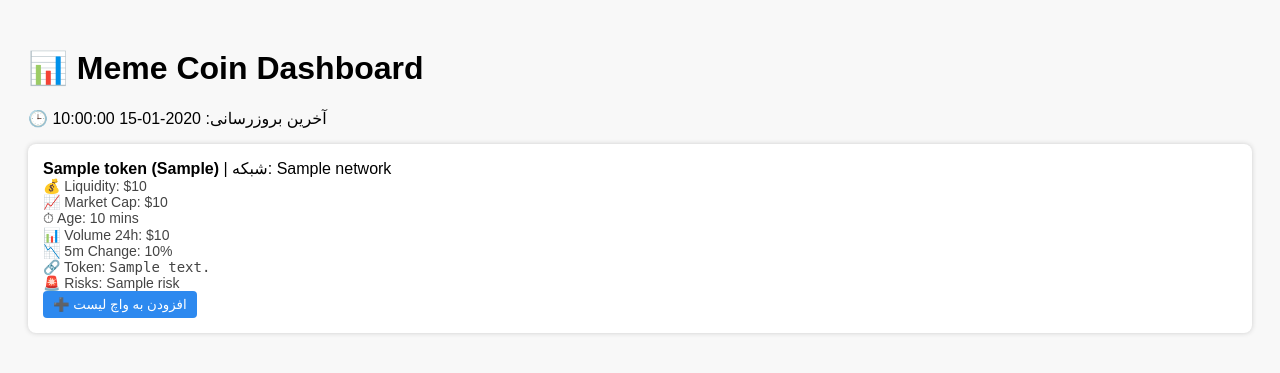
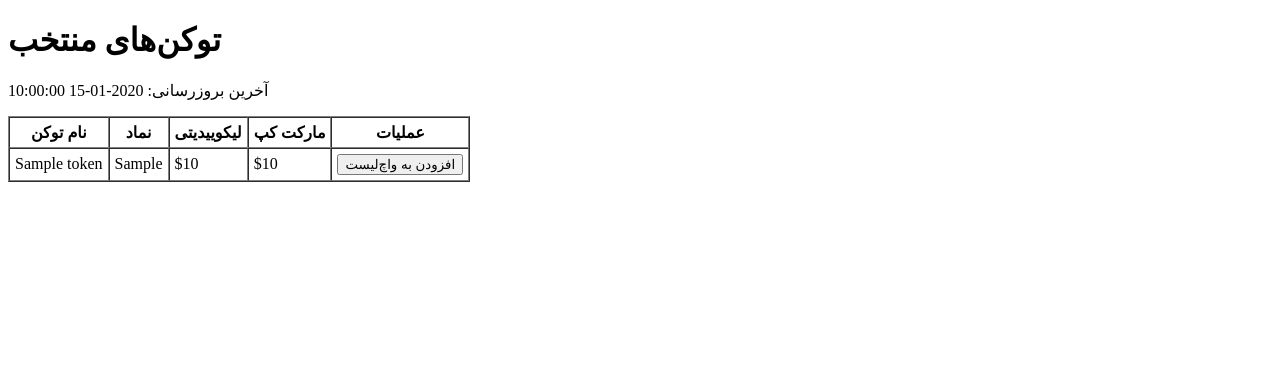
Before and after one commit to tmg1981/mim, a Flask app: template templates/index.html in a window 1280 px wide. Shown: the top 373 px of the page. Run offline with Flask 3, Linux system fonts and the light colour scheme; the template is opened without the code that fills it: most values are stand-ins (such as "Sample title", 1, 10 or a date in 2020); parts of the project's set-up code (start-up, migrations or seed data) failed here and were passed over.

Commit message:
Update app.py and add index.html template

```diff
--- a/app.py
+++ b/app.py
@@ -5,8 +5,6 @@ import threading
 import json
 import os
 from dotenv import load_dotenv
-import pytz
-from datetime import datetime
 
 load_dotenv()
 
@@ -15,20 +13,17 @@ CHAT_ID = int(os.getenv('CHAT_ID'))
 
 app = Flask(__name__)
 
-# تنظیمات API
 base_url = 'https://api.geckoterminal.com/api/v2'
 networks = ['solana', 'base', 'arbitrum']
 
-# فیلترها
 min_market_cap = 500000
 min_volume_24h = 1000000
 min_price_change_5m = 5
-max_age_minutes = 120  # توکن تازه‌لانچ‌شده
+max_age_minutes = 120
 min_liquidity = 90000
 min_liq_to_cap_ratio = 0.3
 max_total_supply = 1_000_000_000
 
-# کش دیتا
 DATA_CACHE = []
 last_updated = None
 WATCHLIST_FILE = 'watchlist.json'
@@ -85,7 +80,6 @@ def fetch_data():
                 token_name = base_token.get('name')
                 token_symbol = base_token.get('symbol')
 
-                # فیلترهای اولیه
                 if (not token_name or not token_symbol or
                     market_cap < min_market_cap or
                     liquidity < min_liquidity or
@@ -109,7 +103,6 @@ def fetch_data():
                 top_holder_percent = float(holders[0]['attributes']['percentage']) if holders else 0
                 top_holder_label = holders[0]['attributes'].get('label', '') if holders else ''
 
-                # بررسی ریسک‌ها
                 risk_notes = []
                 if top_10_percent > 25:
                     risk_notes.append("Top 10 > 25%")
@@ -139,10 +132,8 @@ def fetch_data():
                 DATA_CACHE.append(token_data)
         except Exception as e:
             print(f"خطا در پردازش شبکه {network}: {e}")
-
-    # تنظیم timezone تهران و زمان آخرین آپدیت
-    tehran_tz = pytz.timezone('Asia/Tehran')
-    last_updated = datetime.now(tehran_tz).strftime('%Y-%m-%d %H:%M:%S')
+    last_updated = time.strftime('%Y-%m-%d %H:%M:%S', time.localtime())
+    print(f"Fetched {len(DATA_CACHE)} tokens at {last_updated}")
 
 def auto_fetch():
     while True:
@@ -192,5 +183,4 @@ def add_to_watchlist():
 if __name__ == '__main__':
     threading.Thread(target=auto_fetch, daemon=True).start()
     threading.Thread(target=auto_telegram, daemon=True).start()
-    port = int(os.environ.get("PORT", 10000))
-    app.run(host='0.0.0.0', port=port, debug=True)
+    app.run(host='0.0.0.0', port=int(os.environ.get('PORT', 10000)), debug=True)
--- a/templates/index.html
+++ b/templates/index.html
@@ -1,63 +1,50 @@
 <!DOCTYPE html>
-<html>
+<html lang="fa">
 <head>
-    <meta charset="UTF-8">
-    <title>📊 Meme Coin Dashboard</title>
-    <style>
-        body {
-            font-family: sans-serif;
-            background: #f8f8f8;
-            padding: 20px;
-        }
-        .token {
-            background: white;
-            border-radius: 8px;
-            padding: 15px;
-            margin-bottom: 10px;
-            box-shadow: 0 0 5px #ccc;
-        }
-        button {
-            padding: 6px 10px;
-            background: #2d89ef;
-            color: white;
-            border: none;
-            border-radius: 4px;
-            cursor: pointer;
-        }
-        .info {
-            font-size: 14px;
-            color: #444;
-        }
-    </style>
+    <meta charset="UTF-8" />
+    <title>ربات شکار میم کوین</title>
 </head>
 <body>
-    <h1>📊 Meme Coin Dashboard</h1>
-    <p>🕒 آخرین بروزرسانی: {{ last_updated or "در حال بارگذاری..." }}</p>
-    {% for token in tokens %}
-        <div class="token">
-            <b>{{ token.token_name }} ({{ token.token_symbol }})</b> | شبکه: {{ token.network }}
-            <div class="info">
-                💰 Liquidity: ${{ '{:,.0f}'.format(token.liquidity) }}<br>
-                📈 Market Cap: ${{ '{:,.0f}'.format(token.market_cap) }}<br>
-                ⏱ Age: {{ token.age }} mins<br>
-                📊 Volume 24h: ${{ '{:,.0f}'.format(token.volume_24h) }}<br>
-                📉 5m Change: {{ token.price_change_5m }}%<br>
-                🔗 Token: <code>{{ token.address }}</code><br>
-                🚨 Risks: {{ token.risks | join(', ') if token.risks else 'None' }}
-            </div>
-            <button onclick="addToWatchlist('{{ token.address }}')">➕ افزودن به واچ لیست</button>
-        </div>
-    {% endfor %}
+    <h1>توکن‌های منتخب</h1>
+    <p>آخرین بروزرسانی: {{ last_updated }}</p>
+    <table border="1" cellpadding="5" cellspacing="0">
+        <thead>
+            <tr>
+                <th>نام توکن</th>
+                <th>نماد</th>
+                <th>لیکوییدیتی</th>
+                <th>مارکت کپ</th>
+                <th>عملیات</th>
+            </tr>
+        </thead>
+        <tbody>
+            {% for token in tokens %}
+            <tr>
+                <td>{{ token.token_name }}</td>
+                <td>{{ token.token_symbol }}</td>
+                <td>${{ "{:,.0f}".format(token.liquidity) }}</td>
+                <td>${{ "{:,.0f}".format(token.market_cap) }}</td>
+                <td><button onclick="addToWatchlist('{{ token.address }}')">افزودن به واچ‌لیست</button></td>
+            </tr>
+            {% else %}
+            <tr><td colspan="5">توکنی یافت نشد</td></tr>
+            {% endfor %}
+        </tbody>
+    </table>
 
     <script>
-        function addToWatchlist(address) {
-            fetch('/watchlist', {
+        async function addToWatchlist(address) {
+            const res = await fetch('/watchlist', {
                 method: 'POST',
                 headers: {'Content-Type': 'application/json'},
                 body: JSON.stringify({address})
-            }).then(res => {
-                if (res.ok) alert("به واچ لیست اضافه شد!");
             });
+            const data = await res.json();
+            if(data.status === 'ok'){
+                alert('به واچ‌لیست اضافه شد!');
+            } else {
+                alert('خطا در اضافه کردن به واچ‌لیست!');
+            }
         }
     </script>
 </body>
```
